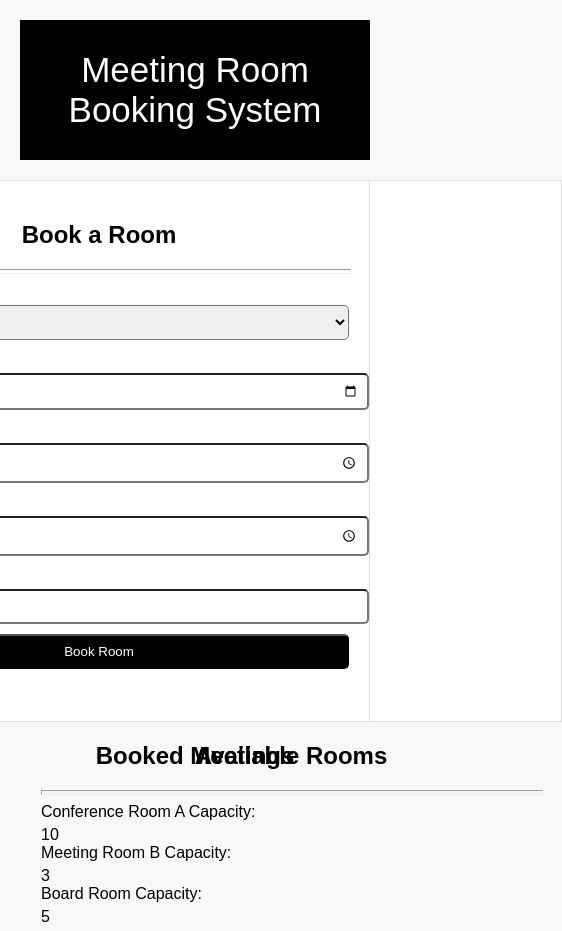
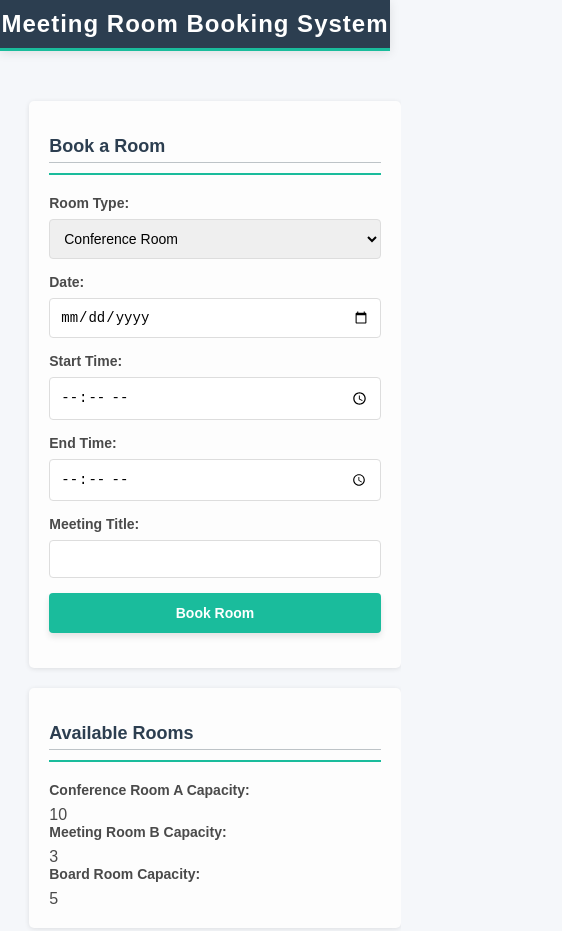
Before and after one commit to priyankakhamkar16/Meeting-Room-Booking-System, a plain HTML site: page index.html in a window 390 px wide. Shown: the top 931 px of the page, 562 px wide, since content can reach past the window. Drawn offline with Linux system fonts and the light colour scheme.

Commit message:
Added styles

```diff
--- a/index.html
+++ b/index.html
@@ -6,68 +6,184 @@
     <title>Meeting Room Booking System</title>
     <style>
 body {
-            font-family: Arial, sans-serif;
-            margin: 20px;
-            background-color: rgb(250, 247, 247);
+    font-family: 'Arial', sans-serif;
+    background-color: #f5f7fa;
+    color: #4a4a4a;
+    margin: 0;
+    padding: 0;
+}
+
+.form-container {
+    width: 85%;
+            max-width: 1200px;
+            margin: 0 auto;
+            padding: 20px;
 }
 .navbar {
-            background-color: black;
-            padding: 30px;
-            color: white;
+    background-color: #2c3e50;
+    color: #ffffff;
+    padding: 15px 0;
     text-align: center;
-            font-size: 35px;
+    font-size: 30px;
+    font-weight: 600;
+    letter-spacing: 1px;
+    box-shadow: 0 2px 10px rgba(0, 0, 0, 0.1);
+    border-bottom: 3px solid #1abc9c;
 }
 .form-container {
-            margin-top: 20px;
+    display: flex;
+    flex-wrap: wrap;
+    justify-content: space-between;
+    margin-top: 30px;
+    gap: 20px;
 }
+
 .form-container h2 {
-            text-align: center;
+    font-size: 22px;
+    color: #2c3e50;
+    margin-bottom: 10px;
+    border-bottom: 1px solid #bdc3c7;
+    padding-bottom: 5px;
 }
+
 .form-container form {
-            margin-bottom: 20px;
+    background-color: #fdfdfd;
     padding: 20px;
-            border: 1px solid #ddd;
+    border-radius: 5px;
+    box-shadow: 0 1px 5px rgba(0, 0, 0, 0.1);
+    flex: 1;
+    min-width: 320px;
+    max-width: 48%;
 }
+
 .form-container label {
+    font-weight: bold;
+    color: #4a4a4a;
+    margin-bottom: 8px;
     display: block;
-            margin-bottom: 5px;
 }
+
 .form-container input, .form-container select, .form-container button {
     width: 100%;
-            padding: 8px;
-            margin-bottom: 10px;
-            border-radius: 5px;
+    padding: 10px;
+    margin-bottom: 15px;
+    border-radius: 4px;
+    border: 1px solid #ddd;
+    box-sizing: border-box;
+    font-size: 15px;
+    outline: none;
+    transition: border-color 0.3s ease-in-out;
+}
+
+.form-container input:focus, .form-container select:focus {
+    border-color: #1abc9c;
+    box-shadow: 0 0 5px rgba(26, 188, 156, 0.5);
+}
+.form-container button {
+    background-color: #1abc9c;
+    color: #ffffff;
+    border: none;
+    cursor: pointer;
+    font-size: 16px;
+    font-weight: bold;
+    padding: 12px 20px;
+    border-radius: 4px;
+    transition: background-color 0.3s ease, transform 0.2s ease;
+    box-shadow: 0 4px 6px rgba(0, 0, 0, 0.1);
+}
+
+button:hover {
+    background-color: #16a085;
+    transform: translateY(-2px);
+    box-shadow: 0 6px 8px rgba(0, 0, 0, 0.15);
+}
+
+button:active {
+    background-color: #149174;
+    transform: translateY(0);
+    box-shadow: 0 4px 6px rgba(0, 0, 0, 0.1);
 }
 .booked-meetings {
-            margin-top: 20px;
-            text-align: center;
+    background-color: #ffffff;
+    border-radius: 5px;
+    box-shadow: 0 1px 5px rgba(0, 0, 0, 0.05);
+    padding: 20px;
+    margin-top: 30px;
+}
 
+.booked-meetings h2 {
+    color: #2c3e50;
+    font-size: 20px;
+    margin-bottom: 15px;
+    border-bottom: 1px solid #bdc3c7;
+    padding-bottom: 5px;
 }
+
 .meeting {
-            border: 1px solid #ddd;
-            padding: 10px;
-            margin-bottom: 10px;
+    padding: 15px;
+    border-bottom: 1px solid #eee;
+    margin-bottom: 15px;
+    background-color: #f9f9f9;
+    border-radius: 4px;
 }
-        button {
-            background-color: black;
-            color: white;
+
+.meeting:last-child {
+    border-bottom: none;
 }
-        #bookingForm {
-           height: 500px ;
-           width: 500px;
-           float: right;
-           background-color: white;
+
+.meeting strong {
+    color: #2c3e50;
+    font-size: 18px;
 }
-        #availableRoomsForm {
-            height: 500px;
-            width: 500px;
-            background-color: white;
 
+.meeting span {
+    color: #7f8c8d;
+    margin-top: 5px;
+    font-size: 14px;
+    display: block;
 }
+
 .h {
-            height: 3px;
-            width: 100% ;
+    height: 2px;
+    background-color: #1abc9c;
+    border: none;
+    margin-bottom: 20px;
 }
+@media (max-width: 768px) {
+    .form-container {
+        flex-direction: column;
+    }
+
+    .form-container form {
+        width: 100%;
+        max-width: 100%;
+    }
+}
+
+@media (max-width: 480px) {
+    .navbar {
+        font-size: 24px;
+        padding: 10px 0;
+    }
+
+    .form-container h2, .booked-meetings h2 {
+        font-size: 18px;
+    }
+
+    .form-container label, .form-container input, .form-container select, .form-container button {
+        font-size: 14px;
+    }
+
+    .meeting strong {
+        font-size: 16px;
+    }
+
+    .meeting span {
+        font-size: 12px;
+    }
+}
+
+
     </style>
 </head>
 <body>
@@ -133,6 +249,7 @@
 };
 
 let availableRooms = { ...initialCapacities };
+let bookings = [];
 
 function updateAvailableRooms() {
     document.getElementById('conferenceCapacity').innerText = availableRooms.Conference;
@@ -147,13 +264,37 @@
     const startTime = document.getElementById('startTime').value;
     const endTime = document.getElementById('endTime').value;
 
-            if (availableRooms[roomType] > 0) {
+    if (!date || !startTime || !endTime || !meetingTitle || !roomType) {
+        alert("Please fill in all fields.");
+        return;
+    }
+    if (availableRooms[roomType] <= 0) {
+        alert(`The ${roomType} room is currently not available.`);
+        return;
+    }
+    if (!isRoomAvailable(roomType, date, startTime, endTime)) {
+        alert(`The ${roomType} is already booked at this time. Please choose a different time or room.`);
+        return;
+    }
     availableRooms[roomType]--;
     updateAvailableRooms();
     addBookedMeeting(roomType, meetingTitle, date, startTime, endTime);
-            } else {
-                alert(`No available ${roomType} rooms left.`);
+    if (availableRooms[roomType] === 0) {
+        alert(`The ${roomType} room is now fully booked.`);
     }
+}
+
+function isRoomAvailable(roomType, date, startTime, endTime) {
+    for (let booking of bookings) {
+        if (booking.roomType === roomType && booking.date === date) {
+            if (
+                (startTime < booking.endTime && endTime > booking.startTime)
+            ) {
+                return false;
+            }
+        }
+    }
+    return true;
 }
 
 function addBookedMeeting(roomType, meetingTitle, date, startTime, endTime) {
@@ -162,9 +303,12 @@
     meetingDiv.className = 'meeting';
     meetingDiv.innerHTML = `<strong>${roomType}:</strong> ${meetingTitle}<br>Date: ${date}<br>Time: ${startTime} - ${endTime}`;
     meetingList.appendChild(meetingDiv);
+
+    bookings.push({ roomType, meetingTitle, date, startTime, endTime });
 }
 
 updateAvailableRooms();
+
     </script>
 </body>
 </html>
```
Lines whose indentation alone changed are shown as unchanged.
